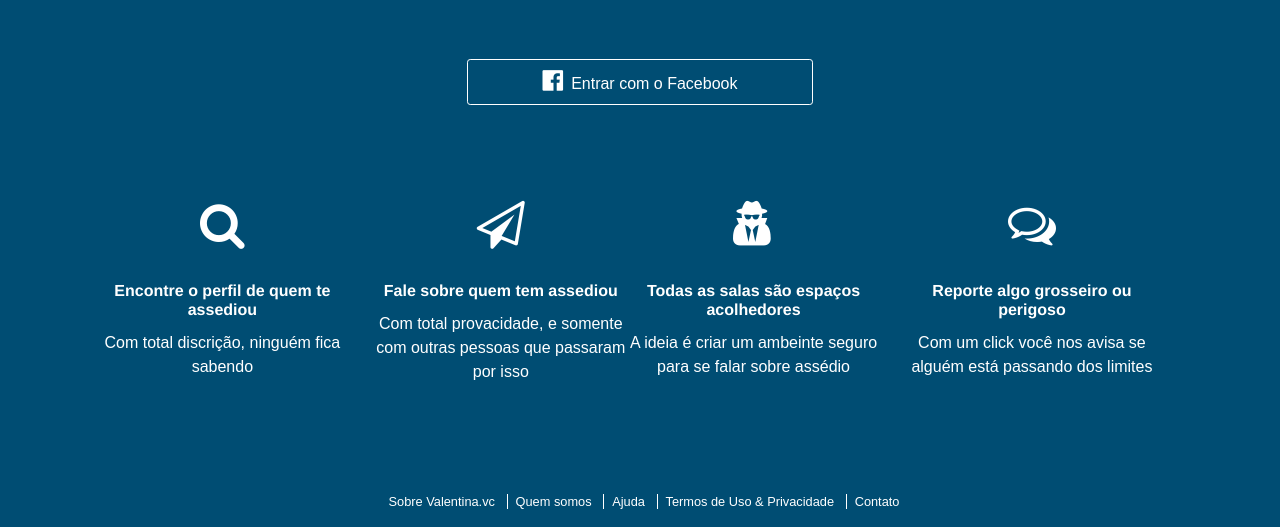
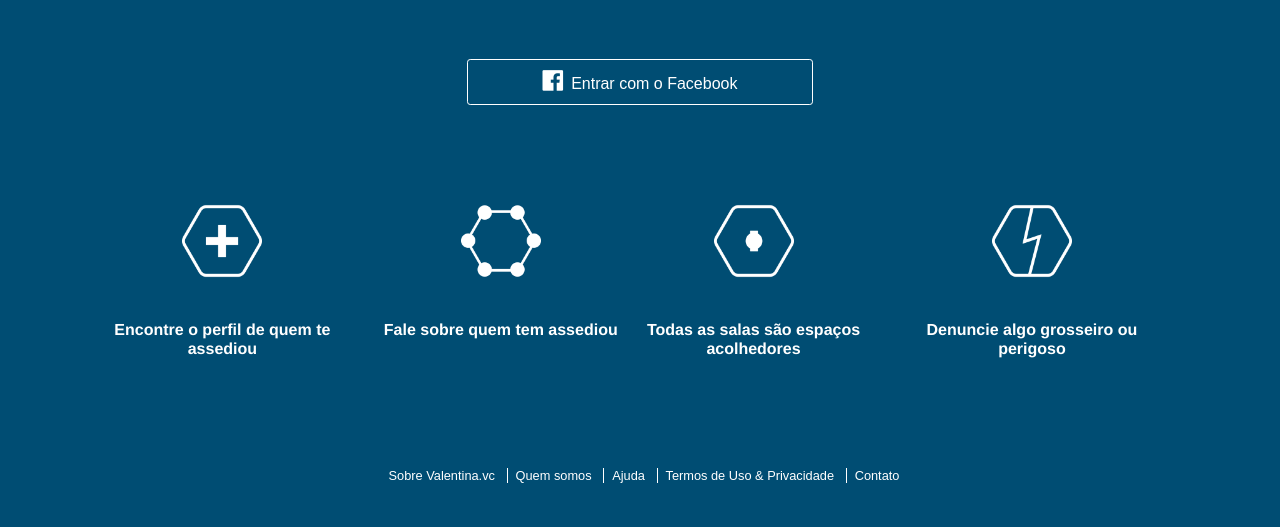
Before and after one commit to g4brielvs/valentina, a Django app: page / in a window 1280 px wide. Shown: the part 327-854 px from the top of the page. After the commit the page ends 810 px from the top, so only its background shows below. Run offline with Django 3.2, Linux system fonts and the light colour scheme; some libraries are stand-ins or nearby versions.

Commit message:
Change home icons & text

```diff
--- a/valentina/core/static/css/main.css
+++ b/valentina/core/static/css/main.css
@@ -342,7 +342,7 @@ main#home div {
   text-align: center; }
 main#home a#login {
   border-radius: 0.2rem;
-  border: 0.05rem solid #fff;
+  border: 0.0625rem solid #fff;
   color: #fff;
   display: block;
   margin-top: 6rem;
@@ -369,9 +369,9 @@ main#home div.steps {
       width: 23.23176%; }
       main#home div.steps:last-child {
         margin-right: 0; } }
-  main#home div.steps i {
-    display: block;
-    font-size: 3rem; }
+  main#home div.steps img {
+    height: 5rem;
+    width: 5rem; }
   main#home div.steps h3 {
     margin-top: 2rem; }
 
--- a/valentina/core/static/css/main.sass
+++ b/valentina/core/static/css/main.sass
@@ -62,7 +62,7 @@ main#home
 
   a#login
     border-radius: .2rem
-    border: .05rem solid $white
+    border: rem(1) solid $white
     color: $white
     display: block
     margin-top: 6rem
@@ -79,9 +79,9 @@ main#home
       @include omega()
     @include media($desktop)
       @include span-columns(3)
-    i
-      display: block
-      font-size: 3rem
+    img
+      height: 5rem
+      width: 5rem
     h3
       margin-top: 2rem
 
--- a/valentina/core/templates/home.html
+++ b/valentina/core/templates/home.html
@@ -24,21 +24,21 @@
       </div><!-- end div.inner_container -->
 
       <div class="inner_container">
-        <div class="steps"><i class="fa fa-search"></i>
+        <div class="steps">
+          <img alt="Traga" src={% static 'img/add.png' %}>
           <h3>Encontre o perfil de quem te assediou</h3>
-          <p>Com total discrição, ninguém fica sabendo</p>
         </div>
-        <div class="steps"><i class="fa fa-send-o"></i>
+        <div class="steps">
+          <img alt="Compartilhe" src={% static 'img/share.png' %}>
           <h3>Fale sobre quem tem assediou</h3>
-          <p>Com total provacidade, e somente com outras pessoas que passaram por isso</p>
         </div>
-        <div class="steps"><i class="fa fa-user-secret"></i>
+        <div class="steps">
+          <img alt="Seguro" src={% static 'img/safe.png' %}>
           <h3>Todas as salas são espaços acolhedores</h3>
-          <p>A ideia é criar um ambeinte seguro para se falar sobre assédio</p>
         </div>
-        <div class="steps"><i class="fa fa-comments-o"></i>
-          <h3>Reporte algo grosseiro ou perigoso</h3>
-          <p>Com um click você nos avisa se alguém está passando dos limites</p>
+        <div class="steps">
+          <img alt="Reporte" src={% static 'img/report.png' %}>
+          <h3>Denuncie algo grosseiro ou perigoso</h3>
         </div>
       </div><!-- end div.inner_container -->
 
```
Also changed, not shown: valentina/core/static/img/add.png (added), valentina/core/static/img/report.png (added), valentina/core/static/img/safe.png (added), valentina/core/static/img/share.png (added), 1 other file.
